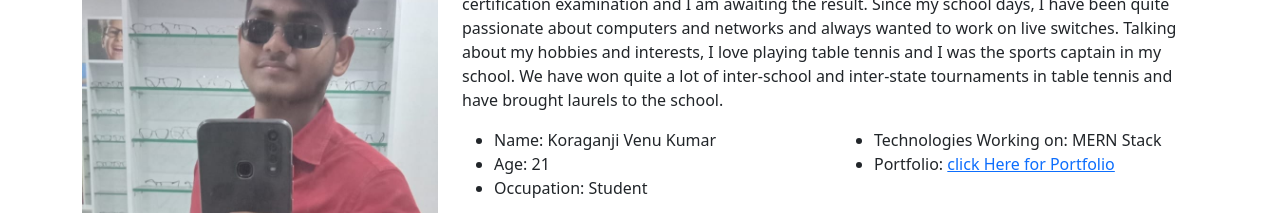
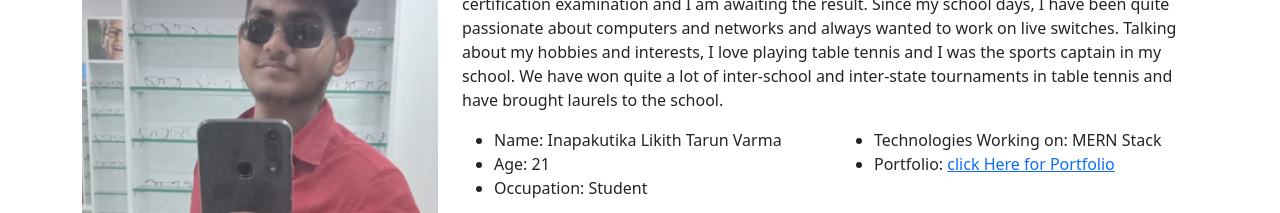
Before and after one commit to Tarunvarmalikith/tarunportfolio.github.io, a plain HTML site: page index.html in a window 1280 px wide. Shown: the part 960-1173 px from the top of the page. Drawn offline with nearby package versions, Linux system fonts and the light colour scheme.

Commit message:
Update index.html

```diff
--- a/index.html
+++ b/index.html
@@ -68,7 +68,7 @@
           <div class="row">
             <div class="col-md-6">
               <ul>
-                <li>Name: Koraganji Venu Kumar</li>
+                <li>Name: Inapakutika Likith Tarun Varma</li>
                 <li>Age: 21</li>
                 <li>Occupation: Student</li>
               </ul>
```
